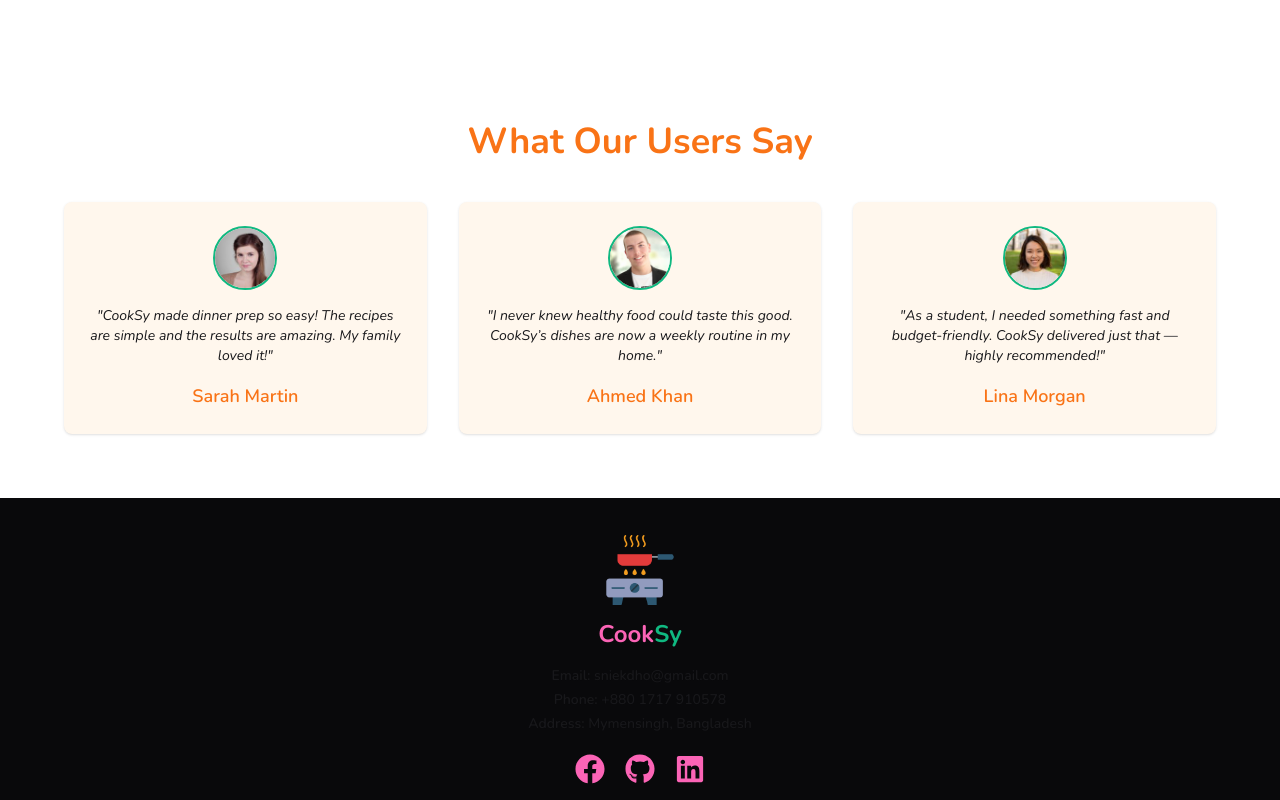
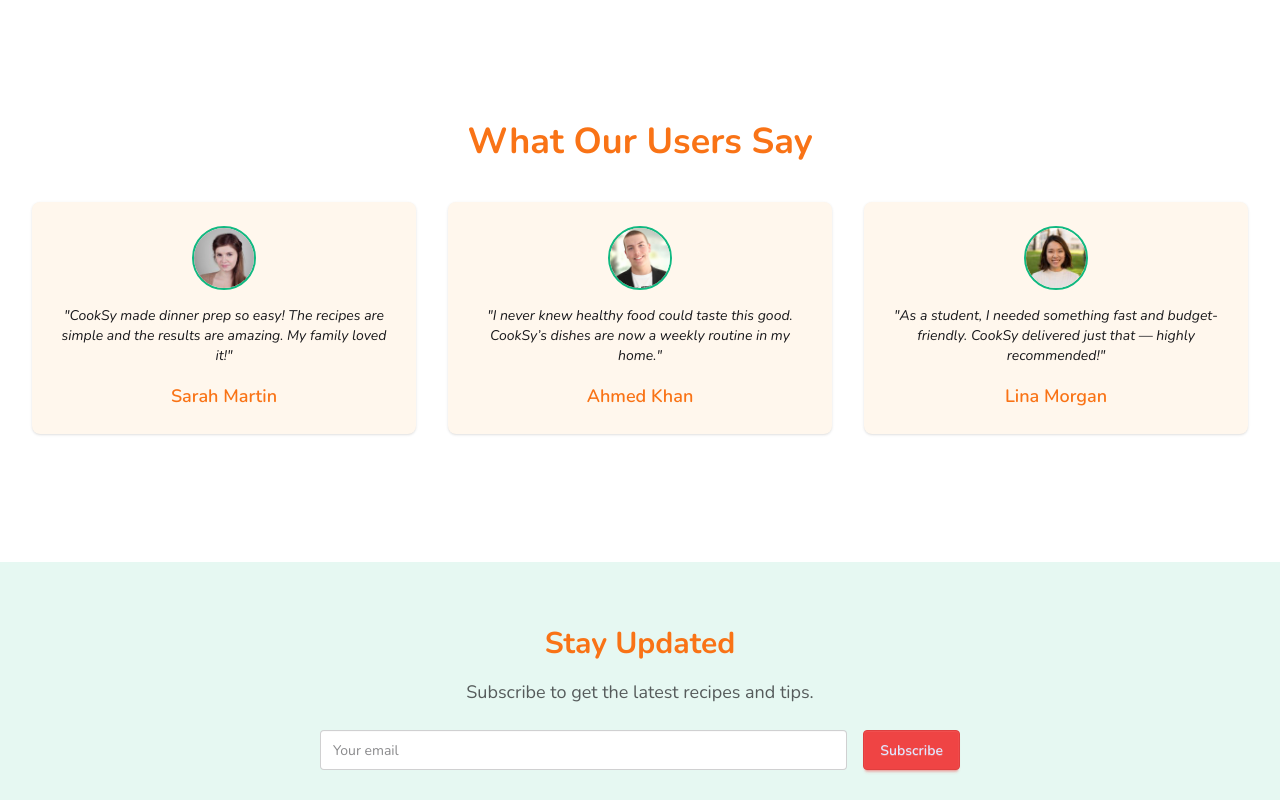
Before and after one commit to sniekdho/cooksy-client, a React (Vite) app: page / in a window 1280 px wide. Shown: the part 2080-2880 px from the top of the page. Built offline with nearby package versions, Linux system fonts and the light colour scheme; no server answers.

Commit message:
Update landing page layout and add Newsletter section

```diff
--- a/src/components/AllRecipesCard.jsx
+++ b/src/components/AllRecipesCard.jsx
@@ -6,10 +6,10 @@
     recipe || {};
   return (
     <div className="card bg-base-100 rounded-xl shadow-md overflow-hidden transition hover:shadow-lg">
-      <figure>
+      <figure className="h-40 w-full overflow-hidden">
         <img src={image} alt={title} />
       </figure>
-      <div className="card-body">
+      <div className="card-body flex flex-col flex-grow">
         <h2 className="card-title text-primary">{title}</h2>
         <p className="text-sm text-base-content/70">
           <strong className="text-secondary">Cuisine:</strong> {cuisine}
@@ -23,7 +23,7 @@
         <p className="text-sm text-base-content/70">
           <strong className="text-secondary">Likes:</strong> {likeCount}
         </p>
-        <Link to={`/recipe_details/${_id}`}>
+        <Link to={`/recipe_details/${_id}`} className="mt-auto">
           <button className="mt-4 bg-primary hover:bg-primary-focus text-primary-content px-4 py-2 rounded-md w-full cursor-pointer">
             See Details
           </button>
--- /dev/null
+++ b/src/components/Newsletter.jsx
@@ -0,0 +1,25 @@
+const Newsletter = () => {
+  return (
+    <section className="bg-accent/10 py-16">
+      <div className="max-w-2xl mx-auto text-center px-4">
+        <h2 className="text-3xl text-secondary font-bold mb-4">Stay Updated</h2>
+        <p className="text-lg text-base-content/70 mb-6">
+          Subscribe to get the latest recipes and tips.
+        </p>
+        <form className="flex flex-col sm:flex-row gap-4">
+          <input
+            type="email"
+            placeholder="Your email"
+            className="input input-bordered flex-grow"
+            required
+          />
+          <button type="submit" className="btn btn-primary">
+            Subscribe
+          </button>
+        </form>
+      </div>
+    </section>
+  );
+};
+
+export default Newsletter;
--- a/src/components/Reviews.jsx
+++ b/src/components/Reviews.jsx
@@ -27,7 +27,7 @@
 
   return (
     <section className="bg-base-100 py-16 px-4 md:px-8">
-      <div className="max-w-6xl mx-auto text-center">
+      <div className="max-w-7xl mx-auto text-center">
         <h2 className="text-3xl md:text-4xl font-bold text-secondary mb-10">
           What Our Users Say
         </h2>
--- a/src/components/TopRecipes.jsx
+++ b/src/components/TopRecipes.jsx
@@ -29,7 +29,7 @@
         cook, these top picks will inspire your next meal.
       </p>
 
-      <div className="grid grid-cols-1 md:grid-cols-2 lg:grid-cols-3 gap-6">
+      <div className="grid grid-cols-1 md:grid-cols-2 lg:grid-cols-4 gap-6">
         {topRecipes.map((recipe) => (
           <div
             key={recipe._id}
--- a/src/pages/Home.jsx
+++ b/src/pages/Home.jsx
@@ -4,6 +4,7 @@
 import Reviews from "../components/Reviews";
 import TopRecipes from "../components/TopRecipes";
 import { Fade, Slide, Zoom } from "react-awesome-reveal";
+import Newsletter from "../components/Newsletter";
 
 const Home = () => {
   return (
@@ -27,6 +28,11 @@
       <Fade direction="up" delay={250} triggerOnce>
         <Reviews />
       </Fade>
+
+      {/* Fade right newsletter with a slight delay */}
+      <Slide direction="right" delay={300} triggerOnce>
+        <Newsletter />
+      </Slide>
     </div>
   );
 };
```
